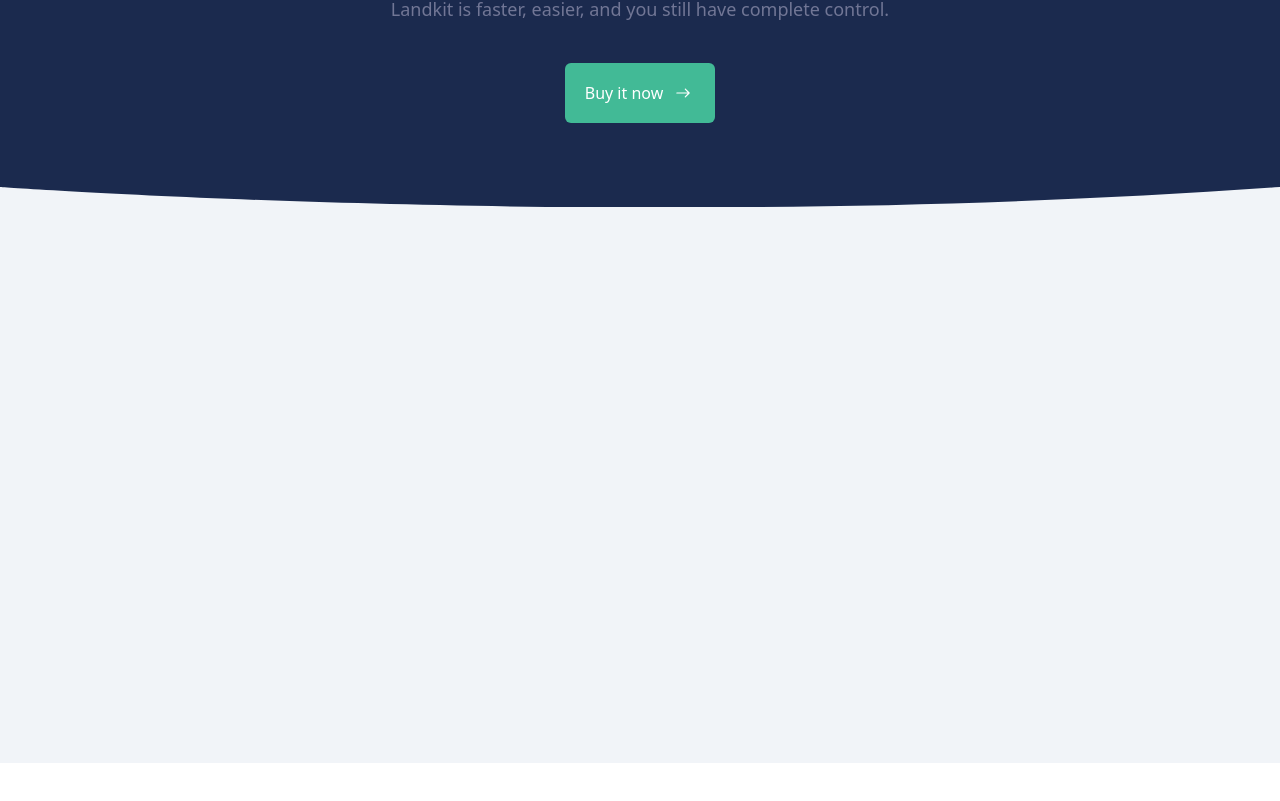
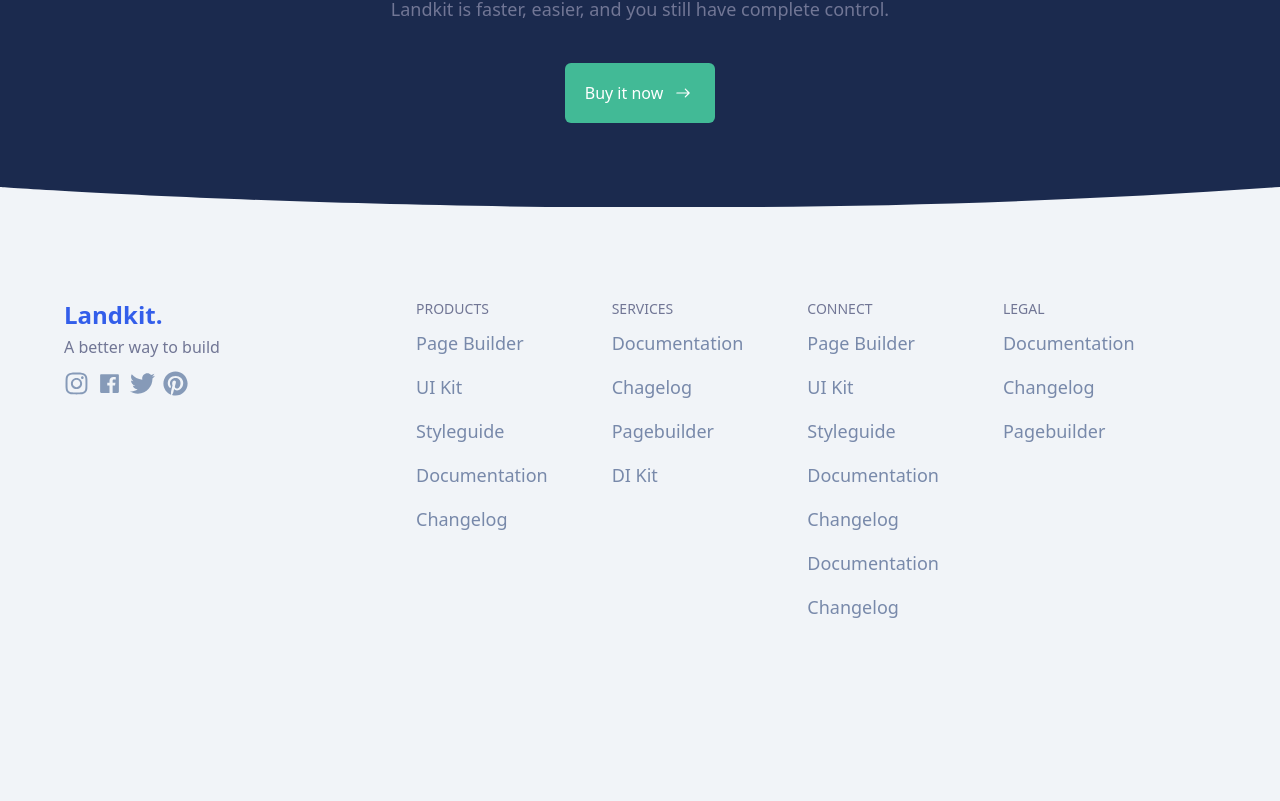
Before and after one commit to DevRey-Coder/Landkit, a React (Vite) app: page / in a window 1280 px wide. Shown: the part 1377-2178 px from the top of the page. Before the commit the page ends 2140 px from the top, so only its background shows below. Built offline with nearby package versions, Linux system fonts and the light colour scheme.

Commit message:
feat: create footer section

```diff
--- a/src/App.jsx
+++ b/src/App.jsx
@@ -11,13 +11,15 @@
   Pricing,
   FAQ,
   CTA,
+  Footer,
 } from "./components/index";
+
 
 
 
 const App = () => {
   return (
-    <div className=" bg-smoke w-full overflow-hidden">
+    <div className=" bg-smoke w-full overflow-hidden ">
       <div className={`${styles.paddingX} ${styles.flexCenter}`}>
         <div className={`${styles.boxWidth}`}>
           <Navbar />
@@ -44,7 +46,7 @@
       <Pricing />
       <FAQ/>
       <CTA />
-
+      <Footer/>
     </div>
 
   );
--- a/src/assets.js
+++ b/src/assets.js
@@ -22,7 +22,7 @@
 
 }
 
-export function instagram() {
+export class instagram {
 
 }
 
@@ -42,18 +42,18 @@
 
 }
 
-export function instagramFooter() {
+export function instagramFooter () {
 
 }
 
-export function facebookFooter() {
+export function facebookFooter () {
 
 }
 
-export function twitterFooter() {
+export function twitterFooter () {
 
 }
 
-export function pinterestFooter() {
+export function pinterestFooter () {
 
 }
--- a/src/components/CTA.jsx
+++ b/src/components/CTA.jsx
@@ -4,7 +4,7 @@
 import './ExtraComponents/CTAButton.css'
 const CTA = () => {
   return (
-    <div>
+
       <div className='w-[100%] pt-15  relative bottom-[43rem] xs:bottom-[42rem] sm:bottom-[45rem] md:bottom-[40rem]'>
         <div className=' w-[80%] md:w-[55%] m-auto '>
           <div className={`${styles.flexCenter} flex-col text-center`}>
@@ -25,7 +25,7 @@
           </div>
         </div>
       </div>
-    </div>
+
   )
 }
 
--- /dev/null
+++ b/src/components/Footer.jsx
@@ -0,0 +1,110 @@
+import React from "react";
+import styles from "../style";
+import { IoLogoFacebook } from "react-icons/io";
+import { FaInstagram } from "react-icons/fa6";
+import { FaTwitter } from "react-icons/fa";
+import { FaPinterest } from "react-icons/fa6";
+const Footer = () => {
+  return (
+    // Footer
+    <div
+      className={`bg-smoke pt-[1rem] sm:pt-[5rem] relative bottom-[39rem] ss:bottom-[34rem] px-25 w-[90%] m-auto`}
+    >
+      <div
+        className={`flex flex-1 flex-wrap sm:flex-nowrap gap-10 sm:gap-[3rem] sm:justify-between `}
+      >
+        {/* container of Lankit part */}
+        <div className="flex-col flex ">
+          <h1 className="text-primary text-2xl font-semibold mb-1">Landkit.</h1>
+          <p className="text-lightdark font-normal mb-1">
+            A better way to build
+          </p>
+          <div className="flex gap-2 text-[rgb(134,154,184)] mt-2  ">
+            <FaInstagram className="text-[25px]" />
+            <IoLogoFacebook className="text-[25px]" />
+            <FaTwitter className="text-[25px]" />
+            <FaPinterest className="text-[25px]" />
+          </div>
+        </div>
+        {/* container of 4 part */}
+        <div className="flex gap-12 flex-wrap sm:w-[400px] lg:w-[800px] lg:gap-[4rem]">
+          <div className="flex gap-[5rem] ss:gap-[200px] sm:gap-[8.25rem] lg:gap-[4rem]">
+            <div className="flex flex-col">
+              <h1 className={`${styles.FooterH1}`}>PRODUCTS</h1>
+              <a href="#" className={`${styles.FooterA}`}>
+                Page Builder
+              </a>
+              <a href="#" className={`${styles.FooterA}`}>
+                UI Kit
+              </a>
+              <a href="#" className={`${styles.FooterA}`}>
+                Styleguide
+              </a>
+              <a href="#" className={`${styles.FooterA}`}>
+                Documentation
+              </a>
+              <a href="#" className={`${styles.FooterA}`}>
+                Changelog
+              </a>
+            </div>
+            <div className="flex flex-col">
+              <h1 className={`${styles.FooterH1}`}>SERVICES</h1>
+              <a href="#" className={`${styles.FooterA}`}>
+                Documentation
+              </a>
+              <a href="#" className={`${styles.FooterA}`}>
+                Chagelog
+              </a>
+              <a href="#" className={`${styles.FooterA}`}>
+                Pagebuilder
+              </a>
+              <a href="#" className={`${styles.FooterA}`}>
+                DI Kit
+              </a>
+            </div>
+          </div>
+          <div className="flex gap-[5rem] ss:gap-[200px] sm:gap-[8.25rem] lg:gap-[4rem]">
+            <div className="flex flex-col">
+              <h1 className={`${styles.FooterH1}`}>CONNECT</h1>
+              <a href="#" className={`${styles.FooterA}`}>
+                Page Builder
+              </a>
+              <a href="#" className={`${styles.FooterA}`}>
+                UI Kit
+              </a>
+              <a href="#" className={`${styles.FooterA}`}>
+                Styleguide
+              </a>
+              <a href="#" className={`${styles.FooterA}`}>
+                Documentation
+              </a>
+              <a href="#" className={`${styles.FooterA}`}>
+                Changelog
+              </a>
+              <a href="#" className={`${styles.FooterA}`}>
+                Documentation
+              </a>
+              <a href="#" className={`${styles.FooterA}`}>
+                Changelog
+              </a>
+            </div>
+            <div className="flex flex-col">
+              <h1 className={`${styles.FooterH1}`}>LEGAL</h1>
+              <a href="#" className={`${styles.FooterA}`}>
+                Documentation
+              </a>
+              <a href="#" className={`${styles.FooterA}`}>
+                Changelog
+              </a>
+              <a href="#" className={`${styles.FooterA}`}>
+                Pagebuilder
+              </a>
+            </div>
+          </div>
+        </div>
+      </div>
+    </div>
+  );
+};
+
+export default Footer;
--- a/src/components/index.js
+++ b/src/components/index.js
@@ -8,6 +8,7 @@
 import Pricing from "./Pricing";
 import FAQ from "./FAQ";
 import CTA from "./CTA";
+import Footer from "./Footer";
 
 export {
     Navbar,
@@ -19,5 +20,6 @@
     Stats,
     Pricing,
     FAQ,
-    CTA
+    CTA,
+    Footer
 }
--- a/src/constants/index.js
+++ b/src/constants/index.js
@@ -243,6 +243,7 @@
   },
 ];
 
+
 export const products = [
   {
     heading: "Products",
--- a/src/style.js
+++ b/src/style.js
@@ -18,6 +18,9 @@
 
     PricingCard: "w-[500px] rounded-md border-solid ",
     PricingBadge: "bg-primary bg-opacity-[0.1] text-primary w-[100px] text-center rounded-2xl pb-1 ",
+
+    FooterA: "mb-4 text-lg font-HKGroteskPro-serif  text-[rgb(120,137,170)]",
+    FooterH1: "text-sm mb-[10px] text-lightdark",
   };
 
   export const animation = {
```
